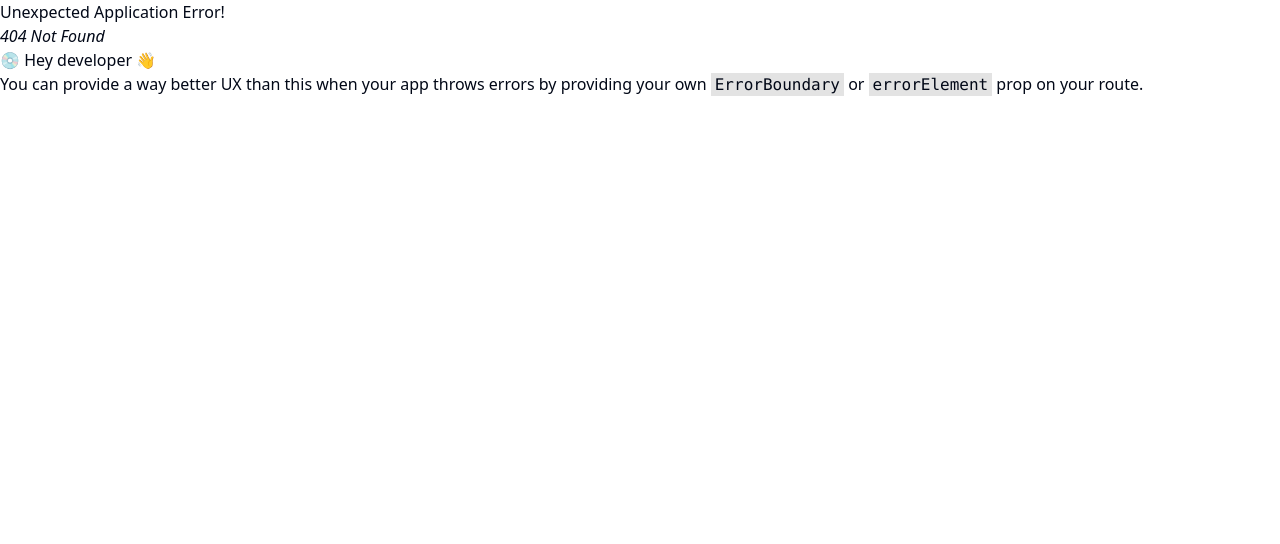
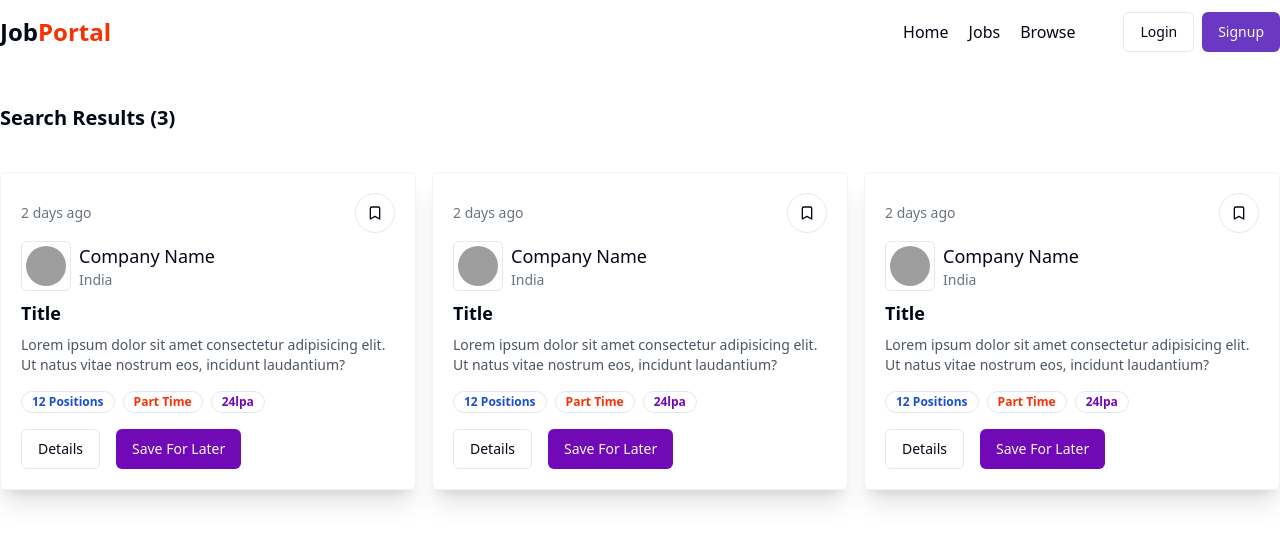
Before and after one commit to Tirth02/Job-Portal-MERN-stack-project-, a React (Vite) app in the folder frontend/: page /browse in a window 1280 px wide. Before the commit this address had no page. Shown: the top 544 px of the page. Built offline with nearby package versions, Linux system fonts and the light colour scheme; grey boxes are pictures that could not be loaded.

Commit message:
browse page created

```diff
--- a/frontend/src/App.jsx
+++ b/frontend/src/App.jsx
@@ -4,6 +4,7 @@
 import Signup from './components/auth/Signup';
 import Home from './components/Home';
 import Jobs from './components/Jobs';
+import Browse from './components/Browse';
 
 const appRouter = createBrowserRouter([
   {
@@ -22,6 +23,10 @@
     path:"/jobs",
     element:<Jobs/>
   },
+  {
+    path:"/browse",
+    element:<Browse/>
+  },
 ]);
 
 function App() {
--- /dev/null
+++ b/frontend/src/components/Browse.jsx
@@ -0,0 +1,26 @@
+import React from 'react'
+import Navbar from './shared/Navbar'
+import Job from './Job'
+
+const Browse = () => {
+    const randomJobs = [1,2,3]
+  return (
+    <div>
+      <Navbar/>
+      <div className='max-w-7xl mx-auto my-10'>
+        <h1 className='font-bold text-xl my-10'>Search Results ({randomJobs.length})</h1>
+        <div className='grid grid-cols-3 gap-4 mt-5'>
+            {
+                randomJobs.map((item,index) =>{
+                    return(
+                        <Job/>
+                    )
+                })
+            }
+        </div>
+      </div>
+    </div>
+  )
+}
+
+export default Browse
```
